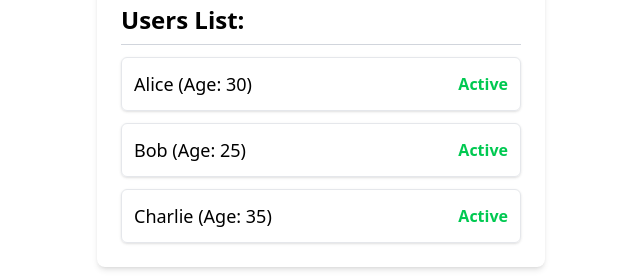
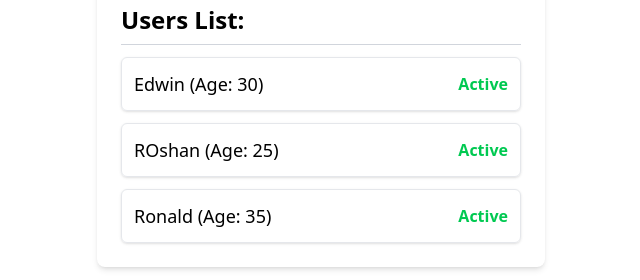
Before and after one commit to Roshan-Ronald/json, a React (Vite) app: page / in a window 1280 px wide. Shown: the part 228-508 px from the top of the page, without its empty margins (319-959 px from the left). Built offline with nearby package versions, Linux system fonts and the light colour scheme.

Commit message:
pushing my code next version

```diff
--- a/src/arre/arre.jsx
+++ b/src/arre/arre.jsx
@@ -5,9 +5,9 @@ const Arre = () => {
   const year = 2025;
   const isActive = true;
   const users = [
-    { id: 1, name: 'Alice', age: 30, active: true },
-    { id: 2, name: 'Bob', age: 25, active: true },
-    { id: 3, name: 'Charlie', age: 35, active: true },
+    { id: 1, name: 'Edwin', age: 30, active: true },
+    { id: 2, name: 'ROshan', age: 25, active: true },
+    { id: 3, name: 'Ronald', age: 35, active: true },
   ];
 
   return (
```
